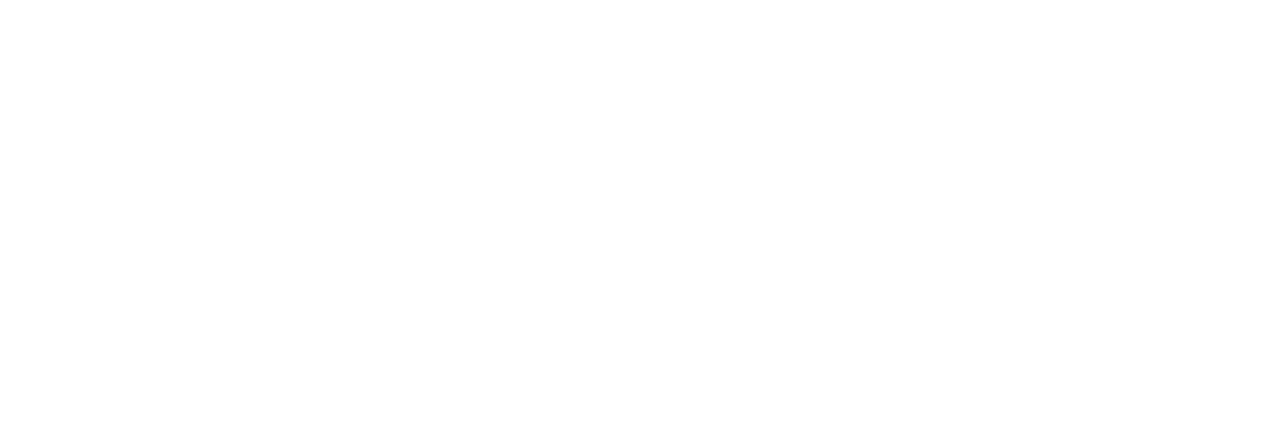
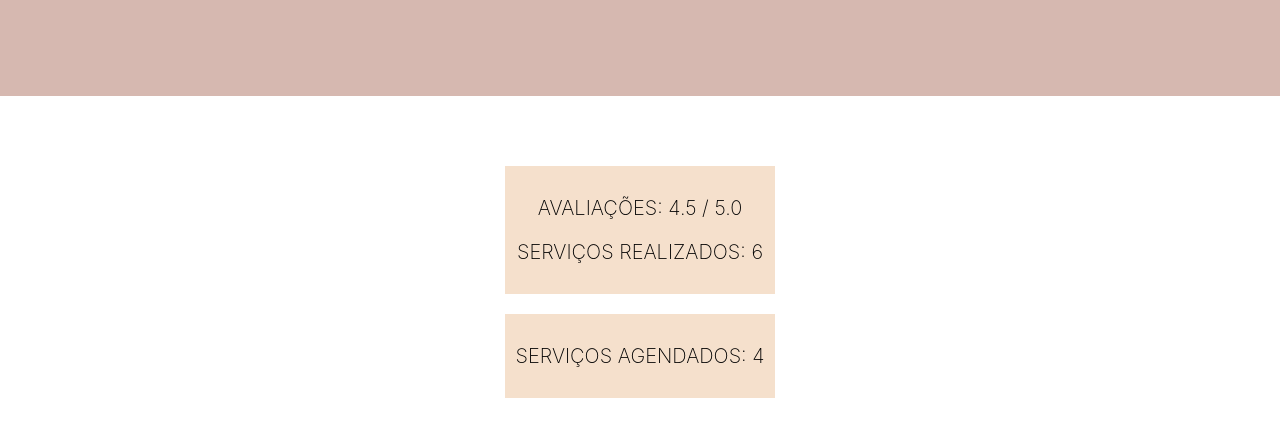
Before and after one commit to IvanBorba/deixa-que-eu-faco, a React (Create React App) app: page /chef-profile in a window 1280 px wide. Shown: the top 436 px of the page. Built offline with nearby package versions, Linux system fonts and the light colour scheme.

Commit message:
Estruturação básica feita com Header temporario para pegar noção de espaço

```diff
--- a/src/pages/chef-profile/index.jsx
+++ b/src/pages/chef-profile/index.jsx
@@ -0,0 +1,49 @@
+import React, { useState } from "react";
+import { Main, HeaderTemp, Card, Services, FooterTemp } from "./style/style";
+
+const ChefProfile = () => {
+  const servicos = [
+    {
+      nome: "Filipe",
+      endereço: "Rua 77",
+      agenda: "16/02/21",
+      mercado: true,
+      observação: "100g picanha, 100g maminha,100g linguiça, 20 pão de alho",
+    },
+    {
+      nome: "Gabriel",
+      endereço: "Rua 87",
+      agenda: "17/02/21",
+      mercado: false,
+    },
+    {
+      nome: "Thiago",
+      endereço: "Rua 94",
+      agenda: "22/02/21",
+      mercado: false,
+    },
+    {
+      nome: "Davis",
+      endereço: "Rua 46",
+      agenda: "03/03/21",
+      mercado: false,
+    },
+  ];
+
+  return (
+    <>
+      <Main>
+        <HeaderTemp />
+        <Card>
+          <p>AVALIAÇÕES: 4.5 / 5.0</p>
+          <p>SERVIÇOS REALIZADOS: 6</p>
+        </Card>
+        <Card>
+          <p>SERVIÇOS AGENDADOS: {servicos.length}</p>
+        </Card>
+      </Main>
+    </>
+  );
+};
+
+export default ChefProfile;
--- /dev/null
+++ b/src/pages/chef-profile/style/style.js
@@ -0,0 +1,54 @@
+import styled from "styled-components";
+
+export const Main = styled.main`
+  .saldo {
+    display: flex;
+    flex-flow: column;
+    justify-content: center;
+    align-items: center;
+    text-align: center;
+    margin: 100px auto;
+    height: 200px;
+    width: 250px;
+    background: rgba(245, 224, 204, 0.3);
+  }
+`;
+
+export const HeaderTemp = styled.div`
+  height: 12vh;
+  width: 100vw;
+  margin-bottom: 70px;
+  background: #d6b8b0;
+`;
+
+export const Card = styled.div`
+  background: #f5e0cc;
+  padding: 10px;
+  width: 250px;
+  margin: 20px auto;
+  text-align: center;
+
+  p {
+    font-weight: 200;
+    font-size: 20px;
+  }
+
+  button {
+    background: none;
+    border: none;
+    color: #9e5642;
+  }
+`;
+
+export const Services = styled.div`
+  padding: 10px;
+  width: 250px;
+  margin: 20px auto;
+  background: #404832;
+`;
+
+export const FooterTemp = styled.div`
+  height: 12vh;
+  width: 100vw;
+  background: #9e5642;
+`;
--- a/src/router/index.jsx
+++ b/src/router/index.jsx
@@ -1,5 +1,6 @@
 import { Route, Switch } from "react-router-dom";
 import Login from "../pages/login";
+import ChefProfile from "../pages/chef-profile";
 
 const Router = () => {
   return (
@@ -8,6 +9,9 @@
       <Route path="/login">
         <Login />
       </Route>
+      <Route path="/chef-profile">
+        <ChefProfile />
+      </Route>
     </Switch>
   );
 };
```
